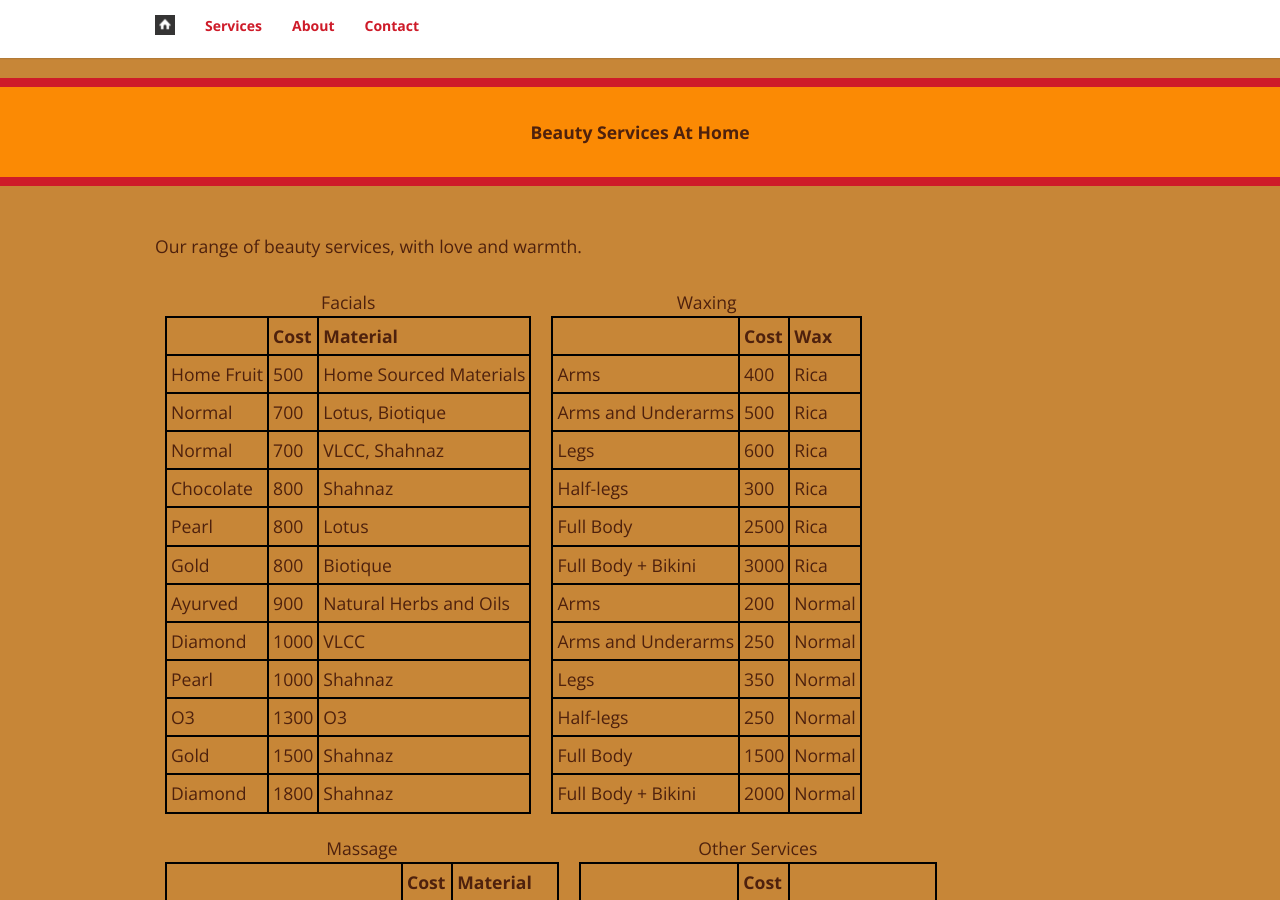
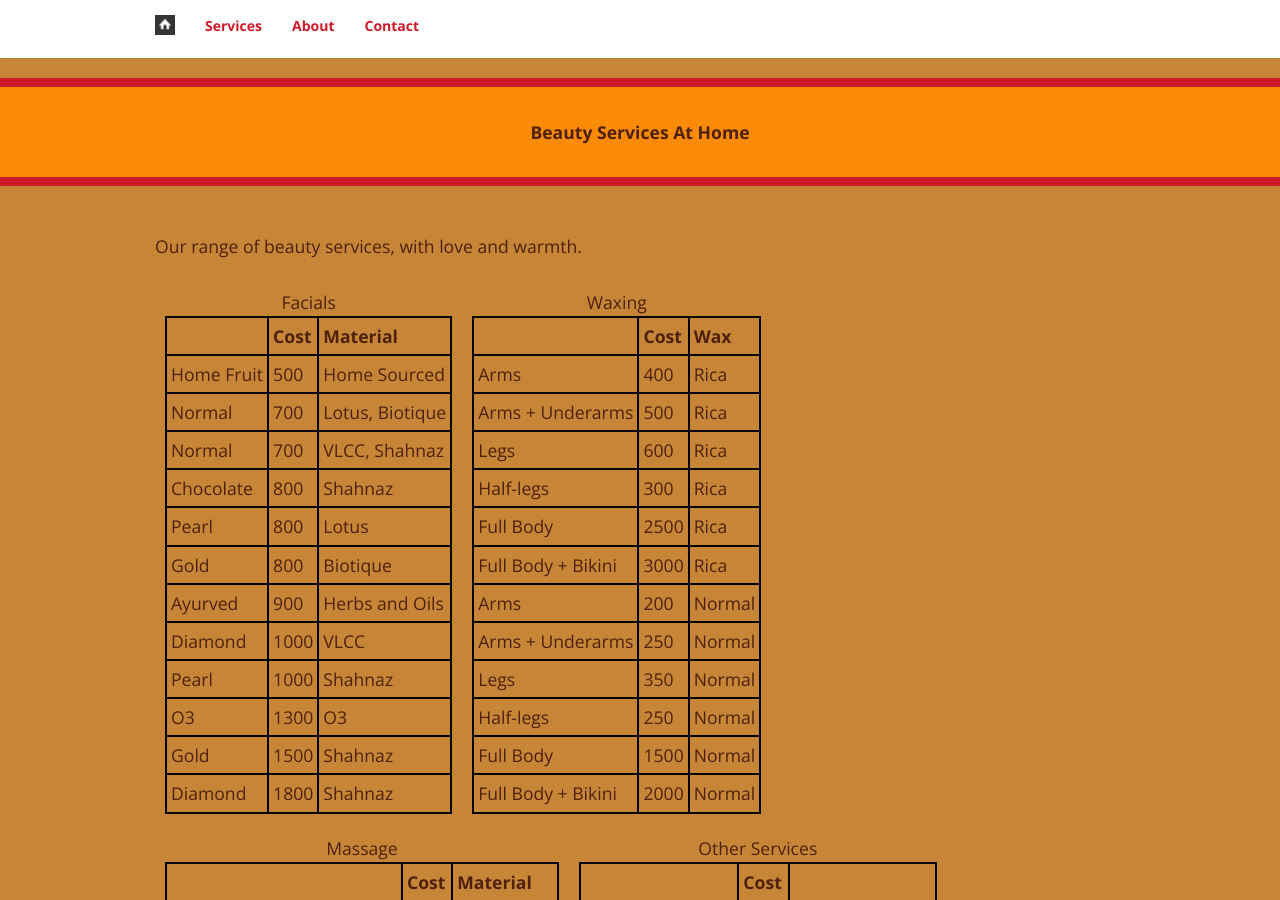
Before and after one commit to dwaarpe/dwaarpe.github.io, a Jekyll site: the page built from _pages/02_rates.md, in a window 1280 px wide and 900 px high. Built offline with Jekyll 4.4.1, drawn with Linux system fonts in a browser that asks for light colours; some web fonts are replaced.

Commit message:
improved the rates tables a little

```diff
--- a/_pages/02_rates.md
+++ b/_pages/02_rates.md
@@ -31,7 +31,7 @@ th {
    <tr>
       <td>Home Fruit</td>
       <td>500</td>
-      <td>Home Sourced Materials</td>
+      <td>Home Sourced</td>
    </tr>
    <tr>
       <td>Normal</td>
@@ -61,7 +61,7 @@ th {
    <tr>
       <td>Ayurved</td>
       <td>900</td>
-      <td>Natural Herbs and Oils</td>
+      <td>Herbs and Oils</td>
    </tr>
    <tr>
       <td>Diamond</td>
@@ -102,7 +102,7 @@ th {
       <td>Rica</td>
    </tr>
    <tr>
-      <td>Arms and Underarms</td>
+      <td>Arms + Underarms</td>
       <td>500</td>
       <td>Rica</td>
    </tr>
@@ -132,7 +132,7 @@ th {
       <td>Normal</td>
    </tr>
    <tr>
-      <td>Arms and Underarms</td>
+      <td>Arms + Underarms</td>
       <td>250</td>
       <td>Normal</td>
    </tr>
```
Also changed, not shown: _pages/16_theTeam.md (+1 -1 lines).
